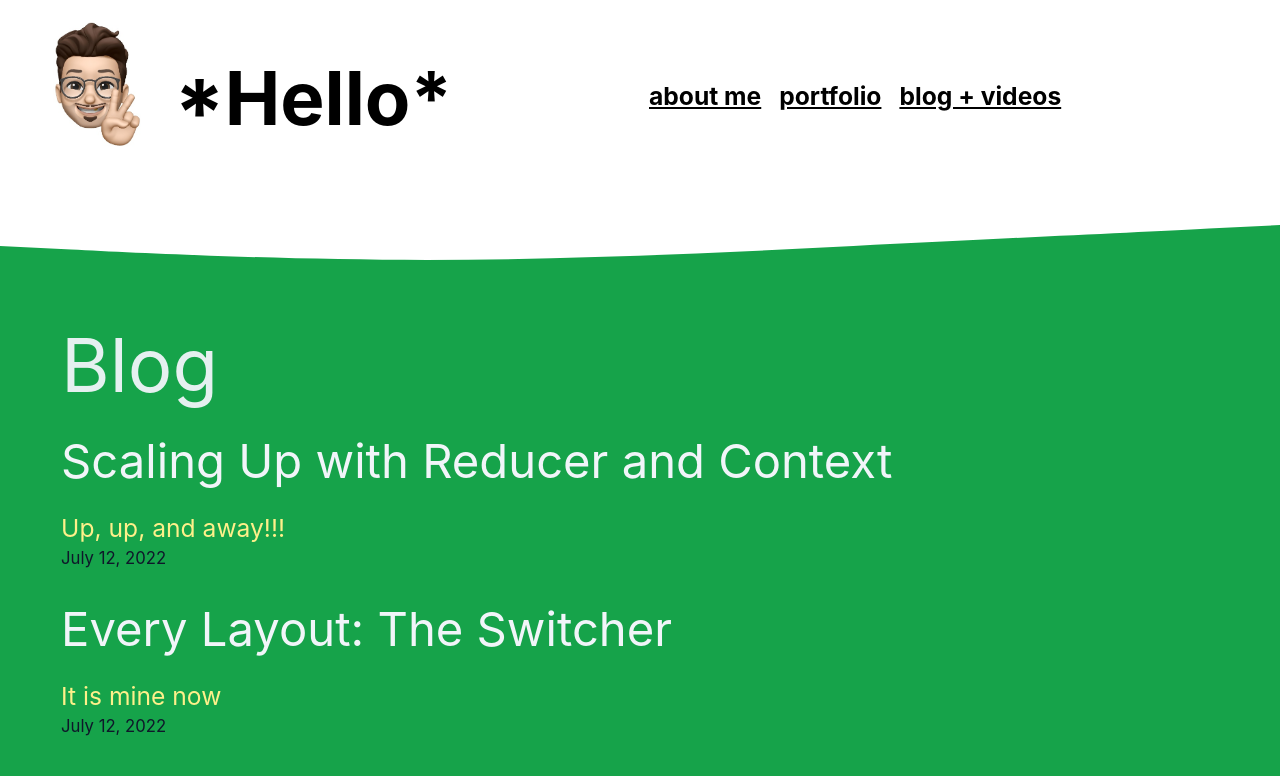
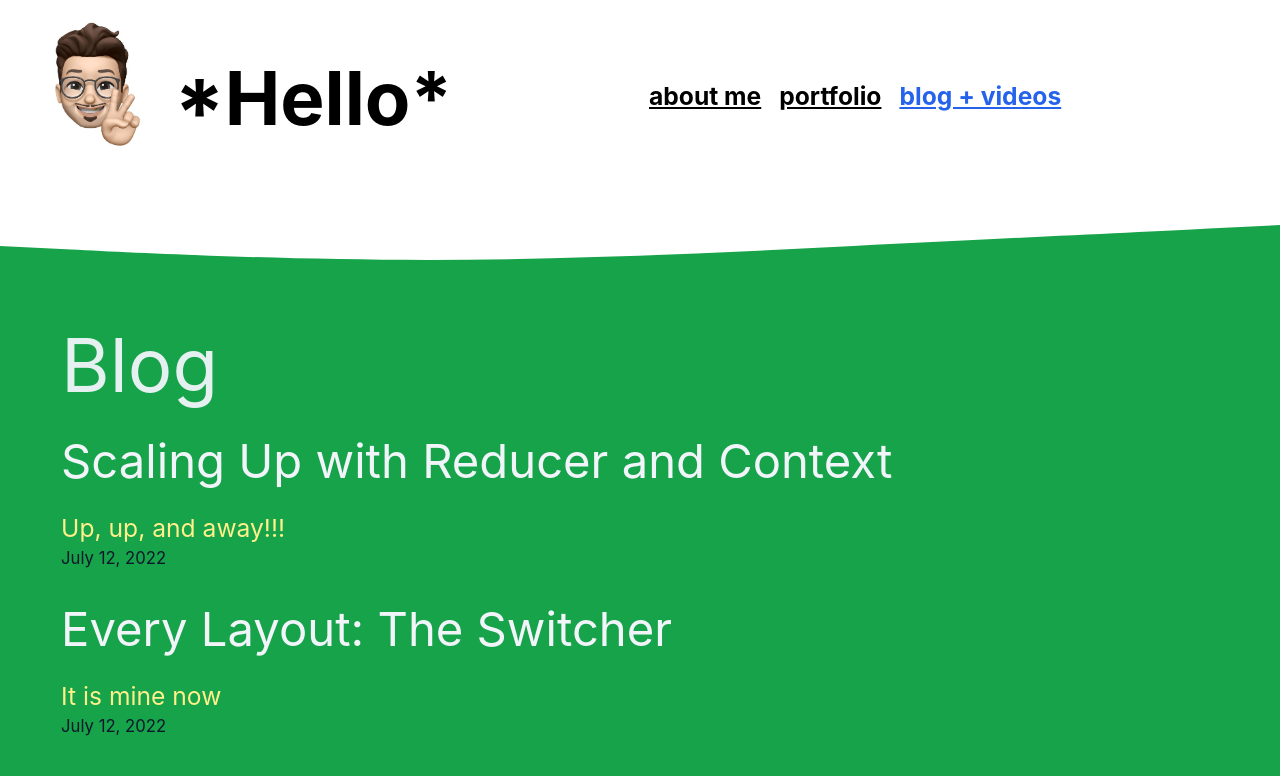
Before and after one commit to johnny2smooth/next-blog, a Next.js app: page /posts in a window 1280 px wide. Shown: the top 776 px of the page. Built offline with nearby package versions, Linux system fonts and the light colour scheme.

Commit message:
header routes highlighted using useRouter

```diff
--- a/components/header.js
+++ b/components/header.js
@@ -4,8 +4,11 @@ import utility from '../styles/utility.module.css';
 import Curve from './curve';
 import StackWrapper from './stackwrapper';
 import layouts from '../styles/layouts.module.css';
+import { useRouter } from 'next/router';
 
 export default function Header() {
+  const router = useRouter();
+
   return (
     <StackWrapper wrapFirst>
       <header className={`${utility.section}`}>
@@ -30,21 +33,29 @@ export default function Header() {
               <li>
                 <Link href="/about">
                   <a
-                    className={`${utility.fontSmall} text-black font-bold pr-4 underline hover:text-blue-600`}
+                    className={`${utility.fontSmall} ${
+                      router.route === '/about' ? 'text-blue-600' : 'text-black'
+                    } font-bold pr-4 underline hover:text-blue-600`}
                   >
                     about me
                   </a>
                 </Link>
                 <Link href="/portfolio">
                   <a
-                    className={`${utility.fontSmall} text-black font-bold pr-4 underline hover:text-blue-600`}
+                    className={`${utility.fontSmall} ${
+                      router.route === '/portfolio'
+                        ? 'text-blue-600'
+                        : 'text-black'
+                    } font-bold pr-4 underline hover:text-blue-600`}
                   >
                     portfolio
                   </a>
                 </Link>
                 <Link href="/posts">
                   <a
-                    className={`${utility.fontSmall} text-black font-bold pr-4 underline hover:text-blue-600`}
+                    className={`${utility.fontSmall} ${
+                      router.route === '/posts' ? 'text-blue-600' : 'text-black'
+                    } font-bold pr-4 underline hover:text-blue-600`}
                   >
                     blog + videos
                   </a>
```
